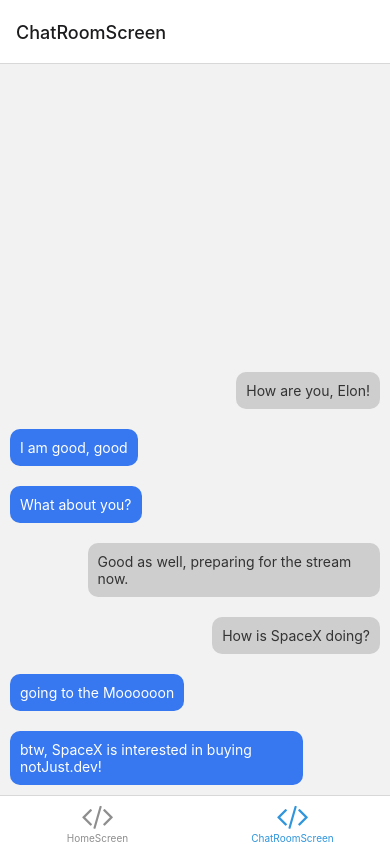
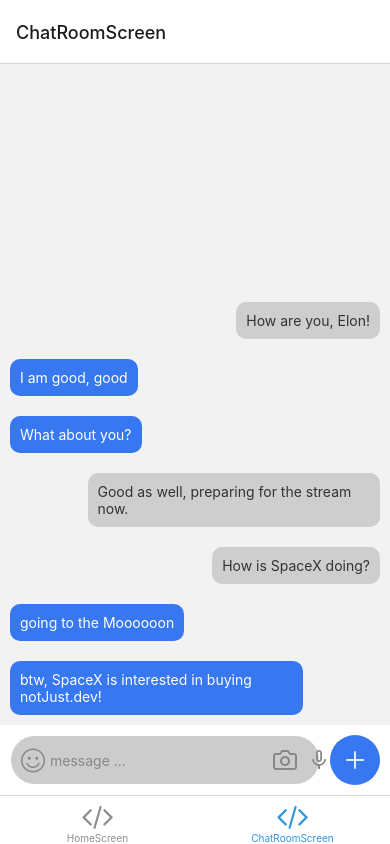
Before and after one commit to GvinP/chat-app, a React Native app: screen /ChatRoomScreen in a window 390 px wide. Built offline with nearby package versions, Linux system fonts and the light colour scheme; what expo-linking would draw is missing.

Commit message:
add message input

```diff
--- a/components/Message/index.tsx
+++ b/components/Message/index.tsx
@@ -1,4 +1,3 @@
-import {} from "react-native";
 import React from "react";
 import { Text, View } from "../Themed";
 import styles from "./styles";
--- /dev/null
+++ b/components/MessageInput/index.tsx
@@ -0,0 +1,65 @@
+import { Text, View } from "../Themed";
+import React, { useState } from "react";
+import styles from "./styles";
+import {
+  TextInput,
+  Pressable,
+  KeyboardAvoidingView,
+  Platform,
+} from "react-native";
+import {
+  SimpleLineIcons,
+  Feather,
+  MaterialCommunityIcons,
+  AntDesign,
+  Ionicons,
+} from "@expo/vector-icons";
+import { useHeaderHeight } from '@react-navigation/elements'
+
+const MessageInput = () => {
+  const [message, setMessage] = useState("");
+  const height = useHeaderHeight()
+  const onPress = () => {};
+  return (
+    <KeyboardAvoidingView
+      //   style={styles.container}
+      behavior={Platform.OS === "ios" ? "position" : "position"}
+      keyboardVerticalOffset={height}
+      enabled
+    >
+      <View style={styles.container}>
+        <View style={styles.inputContainer}>
+          <SimpleLineIcons
+            name="emotsmile"
+            size={24}
+            color={"#888"}
+            style={styles.icon}
+          />
+          <TextInput
+            style={styles.input}
+            value={message}
+            onChangeText={setMessage}
+            placeholder="message ..."
+            placeholderTextColor={"#888"}
+          />
+          <Feather name="camera" size={24} color={"#888"} style={styles.icon} />
+          <MaterialCommunityIcons
+            name="microphone-outline"
+            size={24}
+            color={"#888"}
+            style={styles.icon}
+          />
+        </View>
+        <Pressable onPress={onPress} style={styles.buttonContainer}>
+          {message ? (
+            <Ionicons name="send" size={24} color={"#fff"} />
+          ) : (
+            <AntDesign name="plus" size={24} color={"#fff"} />
+          )}
+        </Pressable>
+      </View>
+    </KeyboardAvoidingView>
+  );
+};
+
+export default MessageInput;
--- /dev/null
+++ b/components/MessageInput/styles/index.ts
@@ -0,0 +1,38 @@
+import { StyleSheet } from "react-native";
+
+const styles = StyleSheet.create({
+  container: {
+    flexDirection: "row",
+    padding: 10,
+  },
+  inputContainer: {
+    backgroundColor: "#ccc",
+    flex: 1,
+    marginRight: 10,
+    borderRadius: 25,
+    padding: 5,
+    borderWidth: 1,
+    borderColor: "#fff",
+    flexDirection: "row",
+    alignItems: "center",
+  },
+  input: {
+    flex: 1,
+  },
+  icon: {
+    marginHorizontal: 5,
+  },
+  buttonContainer: {
+    width: 50,
+    aspectRatio: 1,
+    backgroundColor: "#3777F0",
+    borderRadius: 25,
+    alignItems: "center",
+    justifyContent: "center",
+  },
+  button: {
+    fontSize: 35,
+  },
+});
+
+export default styles;
--- a/screens/ChatRoomScreen.tsx
+++ b/screens/ChatRoomScreen.tsx
@@ -1,9 +1,11 @@
-import { FlatList } from "react-native";
+import { FlatList, View, StyleSheet } from "react-native";
 import Message from "../components/Message";
 import chat from "../assets/dummy-data/Chats";
+import MessageInput from "../components/MessageInput";
 
 export default function ChatRoomScreen() {
   return (
+    <View style={styles.page}>
       <FlatList
         data={chat.messages.reverse()}
         renderItem={({ item }) => (
@@ -14,5 +16,13 @@ export default function ChatRoomScreen() {
         )}
         inverted
       />
+      <MessageInput />
+    </View>
   );
 }
+
+const styles = StyleSheet.create({
+  page: {
+    flex: 1
+  }
+})
```
Lines whose indentation alone changed are shown as unchanged.
